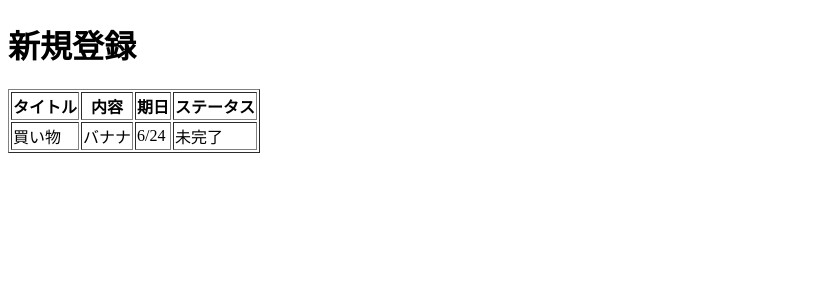
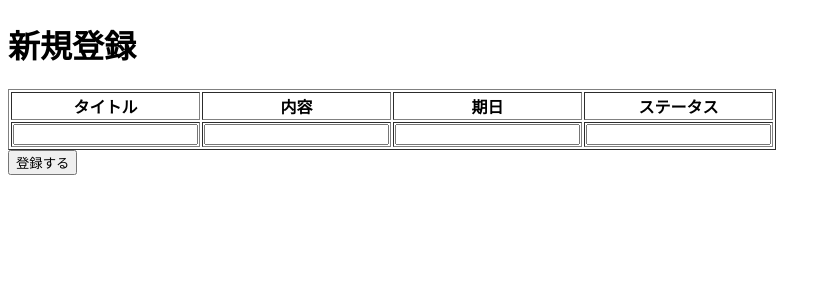
Before and after one commit to tanaka343/task_app, a Flask app: page /regist in a window 1280 px wide. Shown: the top 300 px of the page, without its empty margins (0-831 px from the left). Run offline with Flask 3, Linux system fonts and the light colour scheme.

Commit message:
タスクの追加関数データベース反映

```diff
--- a/app.py
+++ b/app.py
@@ -1,4 +1,5 @@
 from flask import Flask,render_template,g
+from flask import request,redirect
 import sqlite3
 import os
 
@@ -7,12 +8,21 @@ app = Flask(__name__)
 @app.route("/")
 def top():
     create_table()
-    insert_data()
+    # insert_data()
     task_list =get_db().execute("select id,title,content,due_date,completed from tasks").fetchall()
     return render_template("index.html",task_list=task_list)
+#--- タスク追加 ---
+@app.route("/regist",methods=['GET','POST'])
+def regist():
+    if request.method == 'POST':
+        title =request.form.get('title')
+        content =request.form.get('content')
+        due_date =request.form.get('due_date')
+        completed =request.form.get('completed')
+        get_db().execute("INSERT INTO tasks (title,content,due_date,completed) values(?,?,?,?)",[title,content,due_date,completed])
+        get_db().commit()
+        return redirect('/')
 
-@app.route("/regist")
-def regist():
     return render_template("regist.html")
 
 
--- a/templates/index.html
+++ b/templates/index.html
@@ -10,10 +10,12 @@
     <th>ステータス</th>
   </tr>
   {% for task in task_list %}
+  <tr>
     <td>{{ task.title }}</td>
     <td>{{ task.content }}</td>
     <td>{{ task.due_date }}</td>
     <td>{{ task.completed }}</td>
+  </tr>
   {% endfor %}
 </table>
 {%endblock%}
--- a/templates/regist.html
+++ b/templates/regist.html
@@ -1,7 +1,7 @@
 {% extends "base.html" %}
 {%block content%}
 <h1>新規登録</h1>
-
+<form method="POST">
   <table border="1">
     <tr>
       <th>タイトル</th>
@@ -9,9 +9,12 @@
       <th>期日</th>
       <th>ステータス</th>
     </tr>
-    <td>買い物</td>
-    <td>バナナ</td>
-    <td>6/24</td>
-    <td>未完了</td>
+      <td><input type="text" name="title"></td>
+      <td><input type="text" name="content"></td>
+      <td><input type="text" name="due_date"></td>
+      <td><input type="text" name="completed"></td>
   </table>
+  <input type="submit" value="登録する">
+</form>
+
 {%endblock%}
```
Lines whose indentation alone changed are shown as unchanged.
